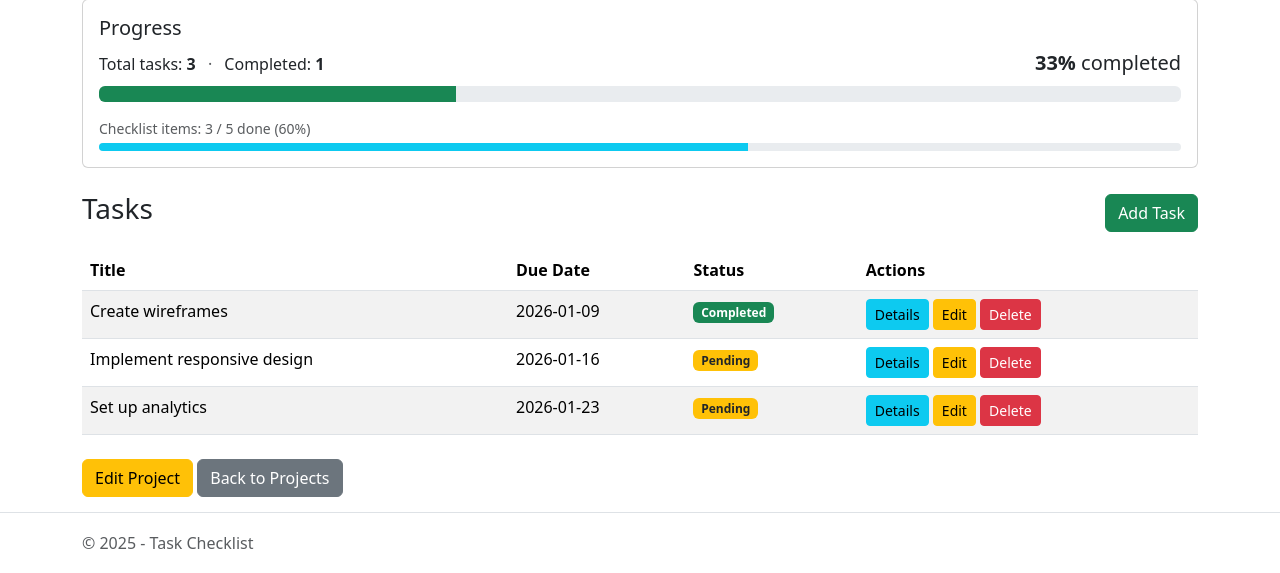
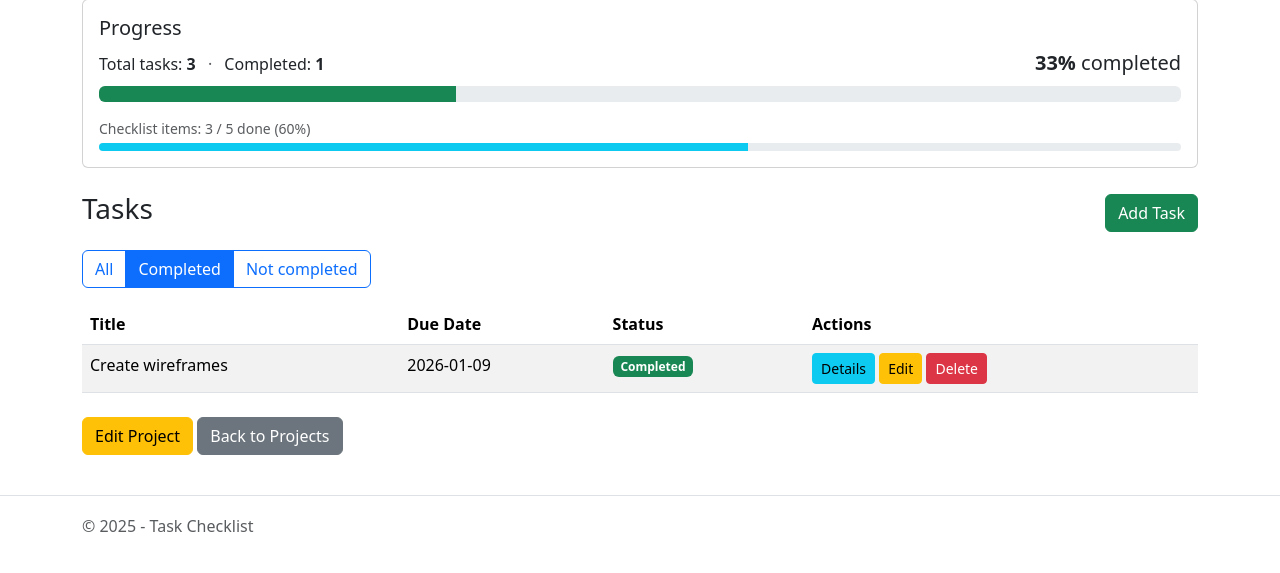
Before and after one commit to Tozinix04/task-check-list, an ASP.NET Core app: page /Projects/Details/1?status=completed in a window 1280 px wide. Shown: the part 244-817 px from the top of the page. After the commit the page ends 776 px from the top, so only its background shows below. Run offline with ASP.NET Core 8, Linux system fonts and the light colour scheme; data that the repository does not hold is empty; style sheets or scripts are compiled from the project's sources; the project's own start-up code is not run, and a stand-in starts its controllers and pages; database files in the repository are not loaded.

Commit message:
feat: filter tasks by completion status
- Project Details accepts ?status=all|completed|pending (TaskStatusFilter);
  missing or unknown values fall back to All
- filtering is applied to the EF query; the progress summary still covers
  every task in the project
- All / Completed / Not completed buttons with the active filter marked
  (aria-current) and a contextual empty-state message

```diff
--- a/TaskChecklist/Controllers/ProjectsController.cs
+++ b/TaskChecklist/Controllers/ProjectsController.cs
@@ -21,7 +21,7 @@ namespace TaskChecklist.Controllers
             return View(projects);
         }
 
-        public async Task<IActionResult> Details(int? id)
+        public async Task<IActionResult> Details(int? id, TaskStatusFilter? status)
         {
             if (id == null)
             {
@@ -40,10 +40,19 @@ namespace TaskChecklist.Controllers
             var projectTasks = _context.TaskItems.Where(t => t.ProjectId == project.Id);
             var projectChecklistItems = _context.ChecklistItems.Where(c => c.TaskItem.ProjectId == project.Id);
 
+            var statusFilter = status.HasValue && Enum.IsDefined(status.Value) ? status.Value : TaskStatusFilter.All;
+            var filteredTasks = statusFilter switch
+            {
+                TaskStatusFilter.Completed => projectTasks.Where(t => t.IsCompleted),
+                TaskStatusFilter.Pending => projectTasks.Where(t => !t.IsCompleted),
+                _ => projectTasks
+            };
+
             var viewModel = new ProjectDetailsViewModel
             {
                 Project = project,
-                Tasks = await projectTasks
+                StatusFilter = statusFilter,
+                Tasks = await filteredTasks
                     .AsNoTracking()
                     .OrderBy(t => t.Id)
                     .ToListAsync(),
--- a/TaskChecklist/Views/Projects/Details.cshtml
+++ b/TaskChecklist/Views/Projects/Details.cshtml
@@ -53,6 +53,25 @@
     <a asp-controller="Tasks" asp-action="Create" asp-route-projectId="@Model.Project.Id" class="btn btn-success">Add Task</a>
 </div>
 
+@{
+    var filters = new[]
+    {
+        (Filter: TaskStatusFilter.All, Label: "All"),
+        (Filter: TaskStatusFilter.Completed, Label: "Completed"),
+        (Filter: TaskStatusFilter.Pending, Label: "Not completed")
+    };
+}
+<nav class="btn-group mb-3" role="group" aria-label="Filter tasks by status">
+    @foreach (var option in filters)
+    {
+        var isActive = option.Filter == Model.StatusFilter;
+        <a asp-action="Details" asp-route-id="@Model.Project.Id"
+           asp-route-status="@(option.Filter == TaskStatusFilter.All ? null : option.Filter.ToString().ToLowerInvariant())"
+           class="btn btn-outline-primary @(isActive ? "active" : null)"
+           aria-current="@(isActive ? "page" : null)">@option.Label</a>
+    }
+</nav>
+
 @if (Model.Tasks.Any())
 {
     <table class="table table-striped">
@@ -93,7 +112,7 @@
 else
 {
     <div class="alert alert-info">
-        No tasks have been added to this project yet.
+        @Model.EmptyTasksMessage
     </div>
 }
 
--- a/TaskChecklist/Views/_ViewImports.cshtml
+++ b/TaskChecklist/Views/_ViewImports.cshtml
@@ -1,3 +1,4 @@
 @using TaskChecklist
 @using TaskChecklist.Models
+@using TaskChecklist.ViewModels
 @addTagHelper *, Microsoft.AspNetCore.Mvc.TagHelpers
```
Also changed, not shown: TaskChecklist/ViewModels/ProjectDetailsViewModel.cs (+9 -0 lines), TaskChecklist/ViewModels/TaskStatusFilter.cs (added, +9 -0 lines).
